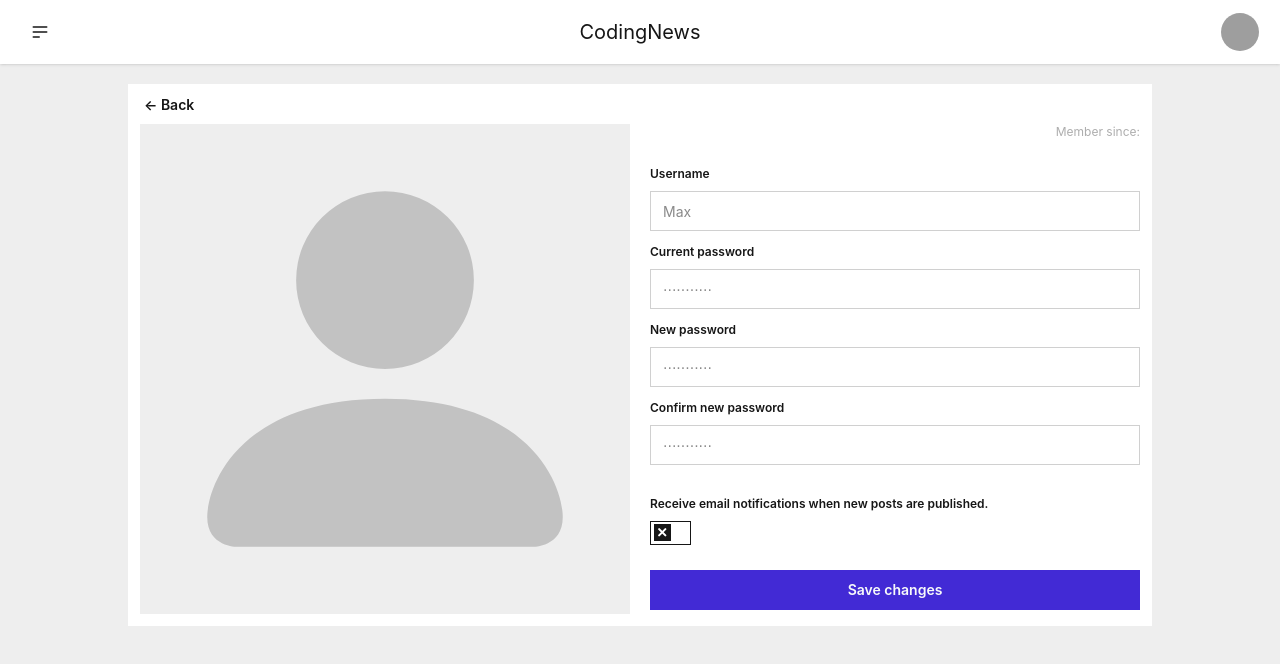
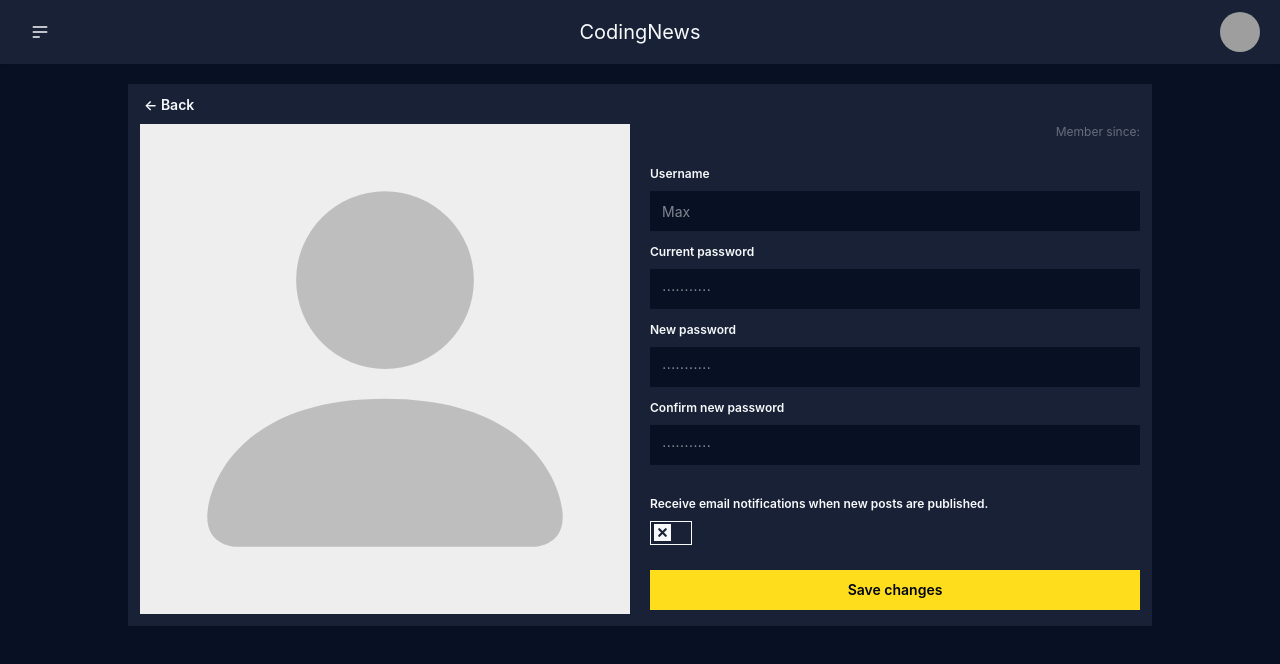
Before and after one commit to Finn1962/blog-api-author-frontend, a React (Vite) app: page /profile in a window 1280 px wide. Shown: the top 664 px of the page. Built offline with nearby package versions, Linux system fonts and the light colour scheme; no server answers; grey boxes are pictures that could not be loaded.

Commit message:
changed theme settings

```diff
--- a/src/components/ConfirmForm.jsx
+++ b/src/components/ConfirmForm.jsx
@@ -49,7 +49,7 @@ function ConfirmForm() {
               >
                 Yes
               </button>
-              <button className="btn  btn-outline" onClick={hideConfirm}>
+              <button className="btn border btn-outline" onClick={hideConfirm}>
                 No
               </button>
             </div>
--- a/src/components/SearchBar.jsx
+++ b/src/components/SearchBar.jsx
@@ -1,8 +1,8 @@
 function SearchBar({ className, searchValue, setSearchValue, fetchSearch }) {
   return (
-    <div className={className}>
+    <div className={`${className} flex gap-1`}>
       <input
-        className="input join-item w-full border-e-0"
+        className="input join-item w-full border-e-0 border-base-300 bg-base-300"
         placeholder="Search"
         value={searchValue}
         onChange={(event) => {
@@ -12,7 +12,7 @@ function SearchBar({ className, searchValue, setSearchValue, fetchSearch }) {
 
       <div className="indicator">
         <button
-          className="btn btn-outline border-base-300 font-regular w-25"
+          className="btn btn border-base-300 font-regular w-25"
           onClick={fetchSearch}
         >
           Search
--- a/src/components/ToggleSwitch.jsx
+++ b/src/components/ToggleSwitch.jsx
@@ -1,6 +1,6 @@
 function ToggleSwitch({ emailNotificationValue, setEmailNotificationValue }) {
   return (
-    <label className="toggle text-base-content">
+    <label className="toggle text-base-content border">
       <input
         type="checkbox"
         className={`bg-${emailNotificationValue === true ? "primary" : "secondary"}`}
--- /dev/null
+++ b/src/hooks/useFormChanges.js
@@ -0,0 +1,40 @@
+import { useState } from "react";
+
+function useFormChanges() {
+  const [initialValues, setInitialValues] = useState({});
+
+  function addInitialValues(obj) {
+    setInitialValues(obj);
+  }
+
+  function addInitialValue(key, value) {
+    setInitialValues((prev) => ({ ...prev, [key]: value }));
+  }
+
+  function removeInitialValue(key) {
+    setInitialValues((prev) => {
+      const { [key]: _, ...rest } = prev; // eslint-disable-line
+      return rest;
+    });
+  }
+
+  function hasChanged(obj) {
+    let hasChanged = false;
+    for (const key of Object.keys(obj)) {
+      if (initialValues[key] !== obj[key]) {
+        hasChanged = true;
+        break;
+      }
+    }
+    return hasChanged;
+  }
+
+  return {
+    addInitialValues,
+    addInitialValue,
+    removeInitialValue,
+    hasChanged,
+  };
+}
+
+export { useFormChanges };
--- a/src/index.css
+++ b/src/index.css
@@ -3,35 +3,35 @@
 
 @plugin "daisyui/theme" {
   name: "wireframe";
-  default: true;
+  default: false;
   prefersdark: false;
   color-scheme: "light";
-  --color-base-100: oklch(100% 0 0);
-  --color-base-200: oklch(95% 0 0);
-  --color-base-300: oklch(92% 0 0);
-  --color-base-content: oklch(20% 0 0);
-  --color-primary: oklch(45% 0.24 277.023);
-  --color-primary-content: oklch(98% 0.003 247.858);
-  --color-secondary: oklch(12% 0.042 264.695);
+  --color-base-100: oklch(25% 0.042 265.755);
+  --color-base-200: oklch(18% 0.042 264.695);
+  --color-base-300: oklch(18% 0.042 264.695);
+  --color-base-content: oklch(98% 0.003 247.858);
+  --color-primary: oklch(90% 0.182 98.111);
+  --color-primary-content: oklch(12% 0.042 264.695);
+  --color-secondary: oklch(98% 0.003 247.858);
   --color-secondary-content: oklch(98% 0.003 247.858);
-  --color-accent: oklch(92% 0 0);
+  --color-accent: oklch(95% 0 0);
   --color-accent-content: oklch(26% 0 0);
-  --color-neutral: oklch(92% 0 0);
+  --color-neutral: oklch(20% 0.042 265.755);
   --color-neutral-content: oklch(26% 0 0);
-  --color-info: oklch(58% 0.158 241.966);
+  --color-info: oklch(74% 0.16 232.661);
   --color-info-content: oklch(95% 0.026 236.824);
   --color-success: oklch(52% 0.154 150.069);
   --color-success-content: oklch(96% 0.044 156.743);
-  --color-warning: oklch(66% 0.179 58.318);
+  --color-warning: oklch(76% 0.188 70.08);
   --color-warning-content: oklch(96% 0.059 95.617);
-  --color-error: oklch(50% 0.213 27.518);
+  --color-error: oklch(63% 0.237 25.331);
   --color-error-content: oklch(93% 0.032 17.717);
   --radius-selector: 0rem;
   --radius-field: 0rem;
   --radius-box: 0rem;
   --size-selector: 0.25rem;
   --size-field: 0.25rem;
-  --border: 0.5px;
+  --border: 0px;
   --depth: 0;
   --noise: 0;
 }
@@ -40,17 +40,39 @@
   height: 400px;
 }
 
+.ql-picker-options {
+  background-color: var(--color-base-300) !important;
+}
+
 .ql-toolbar.ql-snow {
   border-bottom: none;
+  border: none !important;
+  background-color: var(--color-base-300);
 }
 
 .ql-container.ql-snow {
-  background-color: #fff;
+  background-color: var(--color-base-300);
+  border: none !important;
   height: calc(100% - 42px);
 }
 
 .quill:has(.ql-editor:focus) {
-  outline: 2px solid #000000;
+  outline: 2px solid var(--color-secondary);
   outline-offset: 3px;
-  border-radius: 5px;
 }
+
+.ql-snow .ql-stroke {
+  stroke: var(--color-secondary) !important; /* Ihre Wunschfarbe für Linien */
+}
+
+.ql-snow .ql-fill {
+  fill: var(
+    --color-secondary
+  ) !important; /* Ihre Wunschfarbe für gefüllte Flächen */
+}
+
+.ql-snow .ql-picker {
+  color: var(
+    --color-secondary
+  ) !important; /* Farbe für Dropdown-Text und Pfeile */
+}
--- a/src/pages/HomePage.jsx
+++ b/src/pages/HomePage.jsx
@@ -53,7 +53,7 @@ function HomePage() {
             <div className=" flex justify-between items-center gap-5">
               <div className="filter flex-nowrap">
                 <input
-                  className="btn btn-outline  border-base-300"
+                  className="btn btn border-base-300 "
                   type="checkbox"
                   name="frameworks"
                   value="PUBLIC"
@@ -66,7 +66,7 @@ function HomePage() {
                   }
                 />
                 <input
-                  className="btn btn-outline border-base-300"
+                  className="btn btn border-base-300 "
                   type="checkbox"
                   name="frameworks"
                   value="DRAFT"
@@ -80,7 +80,7 @@ function HomePage() {
                 />
               </div>
               <SearchBar
-                className="join w-full max-w-300 md:flex hidden"
+                className="join w-full max-w-300 md:flex hidden "
                 searchValue={searchValue}
                 setSearchValue={setSearchValue}
                 fetchSearch={fetchSearch}
--- a/src/pages/ProfilePage.jsx
+++ b/src/pages/ProfilePage.jsx
@@ -1,6 +1,7 @@
 import { useState, useRef, useEffect } from "react";
 import { useNavigate } from "react-router-dom";
 import { useFetch } from "../hooks/useFetch.js";
+import { useFormChanges } from "../hooks/useFormChanges.js";
 import { useLoader } from "../Contexts/LoaderContext.jsx";
 import Loader from "../Components/Loader.jsx";
 import PageWrapper from "../Components/PageWrapper.jsx";
@@ -14,14 +15,13 @@ function ProfilePage() {
   const [newPasswordValue, setNewPasswordValue] = useState("");
   const [confirmNewPasswordValue, setConfirmNewPasswordValue] = useState("");
   const [emailNotificationValue, setEmailNotificationValue] = useState(false);
-  const [profileImageValue, setProfileImageValue] = useState(null);
+  const [profileImageValue, setProfileImageValue] = useState();
   const [errors, setErrors] = useState([]);
-  const [hasValuesChanged] = useState(true);
 
   const navigate = useNavigate();
-
   const { fetchData } = useFetch();
   const { setLoadingTrue, setLoadingFalse } = useLoader();
+  const { addInitialValues, addInitialValue, hasChanged } = useFormChanges();
 
   const profileImageRef = useRef(null);
 
@@ -46,6 +46,12 @@ function ProfilePage() {
           new Date(userData.created_at).toLocaleDateString("de-DE"),
         );
 
+        addInitialValues({
+          usernameValue: userData.username,
+          newPasswordValue: "",
+          emailNotificationValue: userData.email_notifications,
+        });
+
         if (userData.profile_image_url) {
           try {
             const response = await fetch(userData.profile_image_url);
@@ -59,6 +65,7 @@ function ProfilePage() {
             );
 
             setProfileImageValue(file);
+            addInitialValue("profileImageValue", file);
             if (profileImageRef.current) {
               const dataTransfer = new DataTransfer();
               dataTransfer.items.add(file);
@@ -91,7 +98,15 @@ function ProfilePage() {
           setCurrentPasswordValue("");
           setNewPasswordValue("");
           setConfirmNewPasswordValue("");
+          addInitialValues({
+            usernameValue: usernameValue,
+            newPasswordValue: "",
+            emailNotificationValue: emailNotificationValue,
+          });
+          if (profileImageValue)
+            addInitialValue("profileImageValue", profileImageValue);
         }
+
         if (result.errors) setErrors(result.errors);
         else setErrors([]);
       },
@@ -104,7 +119,7 @@ function ProfilePage() {
       <div className="w-full max-w-5xl bg-base-100">
         <button
           onClick={() => navigate(-1)}
-          className="btn btn-ghost bg-base-100 border-none"
+          className="btn bg-base-100 border-none"
         >
           ← Back
         </button>
@@ -113,9 +128,9 @@ function ProfilePage() {
             <div className="z-10 w-full h-full flex justify-center items-center aspect-square overflow-hidden relative">
               {imageSrc && (
                 <button
-                  className="btn btn-circle boder-base-100 p-2 w-10 absolute right-1 top-1 z-20"
+                  className="btn btn-circle boder-base-100 p-2 w-10 absolute right-5 top-5 z-20"
                   onClick={() => {
-                    setProfileImageValue(null);
+                    setProfileImageValue();
                     profileImageRef.current.value = null;
                   }}
                 >
@@ -131,10 +146,10 @@ function ProfilePage() {
               )}
               <label
                 htmlFor="profile_image"
-                className="h-full absolute top-0 left-0 bottom-0 right-0 z-10 cursor-pointer hover:bg-secondary opacity-20 "
+                className="h-full absolute top-0 left-0 bottom-0 right-0 z-10 cursor-pointer hover:bg-base-300 opacity-10 "
               ></label>
               <input
-                className="hidden"
+                className="hidden "
                 type="file"
                 ref={profileImageRef}
                 onChange={(event) =>
@@ -145,11 +160,11 @@ function ProfilePage() {
               {imageSrc ? (
                 <img src={imageSrc} className="object-cover h-full w-full" />
               ) : (
-                <div className="h-full bg-base-200 p-2">
+                <div className="h-full bg-accent p-2">
                   <svg
                     xmlns="http://www.w3.org/2000/svg"
                     fill="currentColor"
-                    className="bi bi-person-fill h-full opacity-20"
+                    className="bi bi-person-fill h-full invert opacity-20"
                     viewBox="0 0 16 16"
                   >
                     <path d="M3 14s-1 0-1-1 1-4 6-4 6 3 6 4-1 1-1 1zm5-6a3 3 0 1 0 0-6 3 3 0 0 0 0 6" />
@@ -169,7 +184,7 @@ function ProfilePage() {
                   <legend className="fieldset-legend">Username</legend>
                   <input
                     type="text"
-                    className="input w-full"
+                    className="input w-full bg-base-300"
                     placeholder="Max"
                     value={usernameValue}
                     onChange={(event) => setUsernameValue(event.target.value)}
@@ -186,7 +201,7 @@ function ProfilePage() {
                   <legend className="fieldset-legend">Current password</legend>
                   <input
                     type="password"
-                    className="input w-full"
+                    className="input w-full bg-base-300"
                     placeholder="⋅⋅⋅⋅⋅⋅⋅⋅⋅⋅⋅"
                     value={currentPasswordValue}
                     onChange={(event) =>
@@ -208,7 +223,7 @@ function ProfilePage() {
                   <legend className="fieldset-legend">New password</legend>
                   <input
                     type="password"
-                    className="input w-full"
+                    className="input w-full bg-base-300"
                     placeholder="⋅⋅⋅⋅⋅⋅⋅⋅⋅⋅⋅"
                     value={newPasswordValue}
                     onChange={(event) =>
@@ -239,7 +254,7 @@ function ProfilePage() {
                   </legend>
                   <input
                     type="password"
-                    className="input w-full"
+                    className="input w-full bg-base-300"
                     placeholder="⋅⋅⋅⋅⋅⋅⋅⋅⋅⋅⋅"
                     value={confirmNewPasswordValue}
                     onChange={(event) =>
@@ -277,7 +292,16 @@ function ProfilePage() {
                 <fieldset className="fieldset">
                   <button
                     className="btn btn-block btn-primary"
-                    disabled={hasValuesChanged ? false : true}
+                    disabled={
+                      hasChanged({
+                        usernameValue,
+                        newPasswordValue,
+                        emailNotificationValue,
+                        profileImageValue,
+                      })
+                        ? false
+                        : true
+                    }
                     onClick={uploadProfileData}
                   >
                     Save changes
```
Also changed, not shown: src/components/BlogPreview.jsx (+13 -12 lines), src/components/RichTextEditor.jsx (+17 -0 lines), src/pages/PostEditorPage.jsx (+7 -7 lines).
